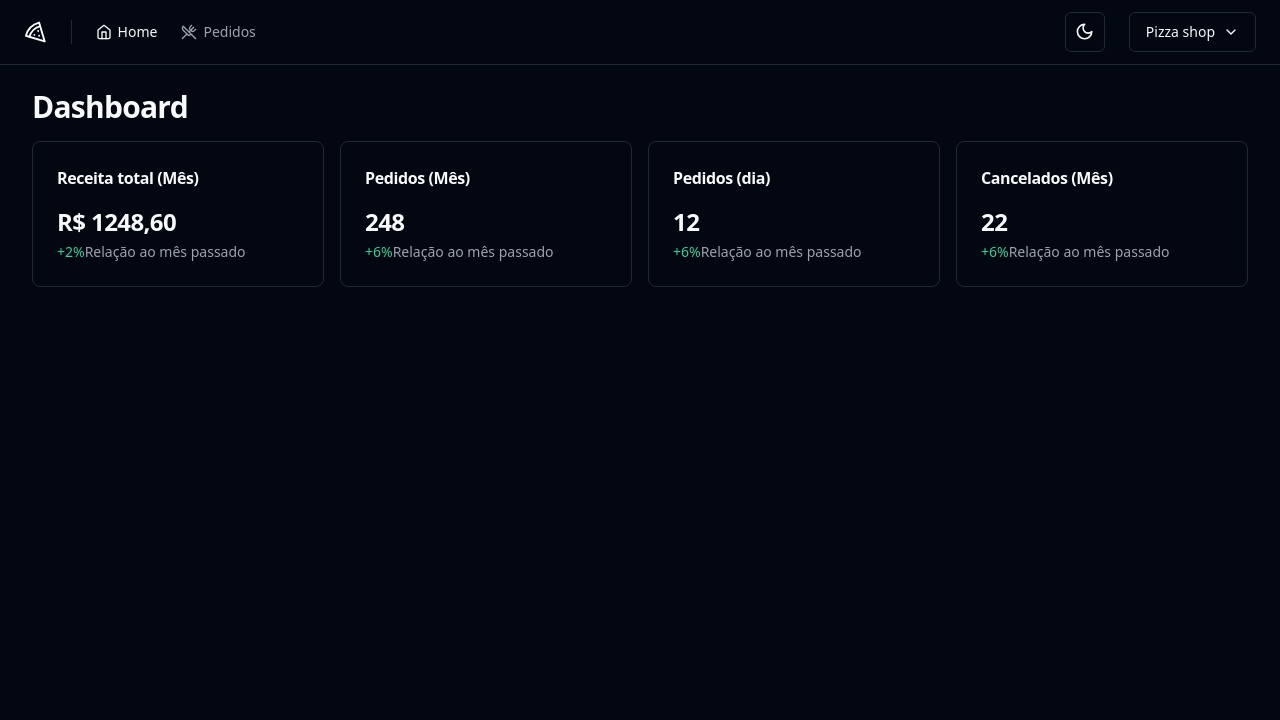
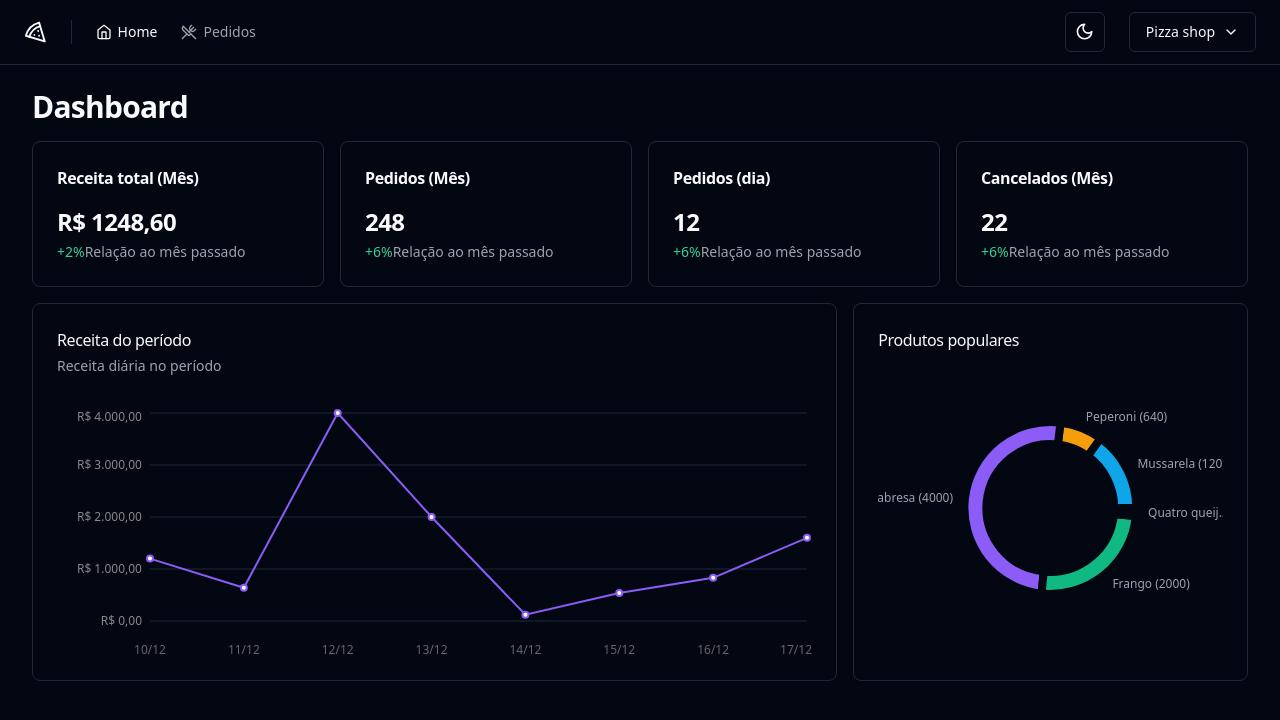
Before and after one commit to KathCris/PizzaShop, a React (Vite) app: page / in a window 1280 px wide. Shown: the top 720 px of the page. Built offline with nearby package versions, Linux system fonts and the light colour scheme.

Commit message:
Style: create design graphics and page NotFound

```diff
--- a/package.json
+++ b/package.json
@@ -28,6 +28,7 @@
     "react-dom": "^18.2.0",
     "react-hook-form": "^7.50.1",
     "react-router-dom": "^6.22.1",
+    "recharts": "^2.12.3",
     "separator": "^0.1.0",
     "shadcn-ui": "^0.8.0",
     "sonner": "^1.4.2",
--- /dev/null
+++ b/src/pages/404.tsx
@@ -0,0 +1,14 @@
+import { Link } from "react-router-dom";
+
+export function NotFound() {
+  return (
+    <>
+      <div className="flex h-screen flex-col items-center gap-2">
+        <h1 className="text-4xl font-bold">Página não encontrada</h1>
+        <p>
+          Voltar para o <Link to='/' className="text-sky-600 dark:text-sky-400">Dashboard</Link>
+        </p>
+      </div>
+    </>
+  )
+}
--- a/src/pages/app/dashboard/dashboard.tsx
+++ b/src/pages/app/dashboard/dashboard.tsx
@@ -2,6 +2,7 @@ import { DayOrdersAmountCard } from "./day-orders-amount-card";
 import { MonthCanceledOrdersAmountCard } from "./month-canceled-orders-amount-card copy";
 import { MonthCard } from "./month-card";
 import { MonthOrdersAmountCard } from "./month-orders-amount-card";
+import { PopularProductsChart } from "./popular-products-chart";
 import { RevenueChart } from "./revenue-chart";
 
 export function Dashboard() {
@@ -20,6 +21,7 @@ export function Dashboard() {
 
         <div className="grid grid-cols-9 gap-4">
           <RevenueChart />
+          <PopularProductsChart />
         </div>
       </div>
     </>
--- /dev/null
+++ b/src/pages/app/dashboard/popular-products-chart.tsx
@@ -0,0 +1,93 @@
+import { Card, CardContent, CardHeader, CardTitle } from "@/components/ui/card";
+import {
+  ResponsiveContainer,
+  Pie,
+  PieChart,
+  Cell,
+} from 'recharts'
+
+import colors from 'tailwindcss/colors'
+
+const products = [
+  { name: 'Mussarela', amount: 1200 },
+  { name: 'Peperoni', amount: 640 },
+  { name: 'Calabresa', amount: 4000 },
+  { name: 'Frango', amount: 2000 },
+  { name: 'Quatro queijos', amount: 120 },
+]
+
+const COLORS = [
+  colors.sky[500],
+  colors.amber[500],
+  colors.violet[500],
+  colors.emerald[500],
+  colors.rose[500],
+]
+
+export function PopularProductsChart() {
+  return (
+    <>
+    <Card className="col-span-3">
+      <CardHeader className="pb-8">
+        <div className="space-y-1">
+          <CardTitle className="text-base font-medium">Produtos populares</CardTitle>
+        </div>
+      </CardHeader>
+      <CardContent>
+        <ResponsiveContainer width="100%" height={248}>
+          <PieChart style={{ fontSize: 12 }}>
+
+            <Pie
+              data={products}
+              dataKey='amount'
+              nameKey='name'
+              cx='50%'
+              cy='50%'
+              outerRadius={86}
+              innerRadius={64}
+              strokeWidth={8}
+              labelLine={false}
+              label={({
+                cx,
+                cy,
+                midAngle,
+                innerRadius,
+                outerRadius,
+                value,
+                index,
+              }) => {
+                const RADIAN = Math.PI / 180
+                const radius = 12 + innerRadius + (outerRadius - innerRadius)
+                const x = cx + radius * Math.cos(-midAngle * RADIAN)
+                const y = cy + radius * Math.sin(-midAngle * RADIAN)
+
+                return (
+                  <text
+                    x={x}
+                    y={y}
+                    className="fill-muted-foreground text-xs"
+                    textAnchor={x > cx ? 'start' : 'end'}
+                    dominantBaseline="central"
+                  >
+                    {products[index].name.length > 12
+                      ? products[index].name.substring(0, 12).concat('...')
+                      : products[index].name}{' '}
+                    ({value})
+                  </text>
+                )
+              }}
+            >
+              {products.map((_, index) => {
+                return (
+                  <Cell key={`cell-${index}`} fill={COLORS[index]} className="stroke-background hover:opacity-80" />
+                )
+              })}
+            </Pie>
+
+          </PieChart>
+        </ResponsiveContainer>
+      </CardContent>
+    </Card>
+    </>
+  )
+}
--- a/src/pages/app/dashboard/revenue-chart.tsx
+++ b/src/pages/app/dashboard/revenue-chart.tsx
@@ -1,7 +1,64 @@
+import { Card, CardContent, CardDescription, CardHeader, CardTitle } from "@/components/ui/card";
+import {
+  ResponsiveContainer,
+  LineChart,
+  XAxis,
+  YAxis,
+  CartesianGrid,
+  Line,
+} from 'recharts'
+
+import colors from 'tailwindcss/colors'
+
+const data = [
+  { date: '10/12', revenue: 1200 },
+  { date: '11/12', revenue: 640 },
+  { date: '12/12', revenue: 4000 },
+  { date: '13/12', revenue: 2000 },
+  { date: '14/12', revenue: 120 },
+  { date: '15/12', revenue: 540 },
+  { date: '16/12', revenue: 830 },
+  { date: '17/12', revenue: 1600 },
+]
 
 export function RevenueChart() {
   return (
     <>
+    <Card className="col-span-6">
+      <CardHeader className="flex-row items-center justify-between pb-8">
+        <div className="space-y-1">
+          <CardTitle className="text-base font-medium">Receita do período</CardTitle>
+          <CardDescription>Receita diária no período</CardDescription>
+        </div>
+      </CardHeader>
+      <CardContent>
+        <ResponsiveContainer width="100%" height={248}>
+          <LineChart data={data} style={{ fontSize: 12 }}>
+            <XAxis
+              dataKey='date'
+              axisLine={false}
+              tickLine={false}
+              dy={16}
+             />
+
+            <YAxis
+              stroke="#888"
+              axisLine={false}
+              tickLine={false}
+              width={88}
+              tickFormatter={
+                (value: number) =>
+                value.toLocaleString('pt-BR', {style: 'currency', currency:'BRL'})
+              }
+             />
+
+             <CartesianGrid vertical={false} className="stroke-muted" />
+
+            <Line type="linear" strokeWidth={2} dataKey='revenue' stroke={colors['violet']['500']} />
+          </LineChart>
+        </ResponsiveContainer>
+      </CardContent>
+    </Card>
     </>
   )
 }
--- a/src/routes.tsx
+++ b/src/routes.tsx
@@ -6,11 +6,13 @@ import { AppLayout } from './pages/_layout/app'
 import { AuthLayout } from './pages/_layout/auth'
 import { SignUp } from './pages/auth/sign-up'
 import { Orders } from './pages/app/orders/orders'
+import { NotFound } from './pages/404'
 
 export const router = createBrowserRouter([
   {
     path: '/',
     element: <AppLayout />,
+    errorElement: <NotFound />,
     children: [
       { path: '/', element: <Dashboard /> },
       { path: '/orders', element: <Orders /> },
```
Also changed, not shown: 1 other file (tests, documents, lock files or other folders).
